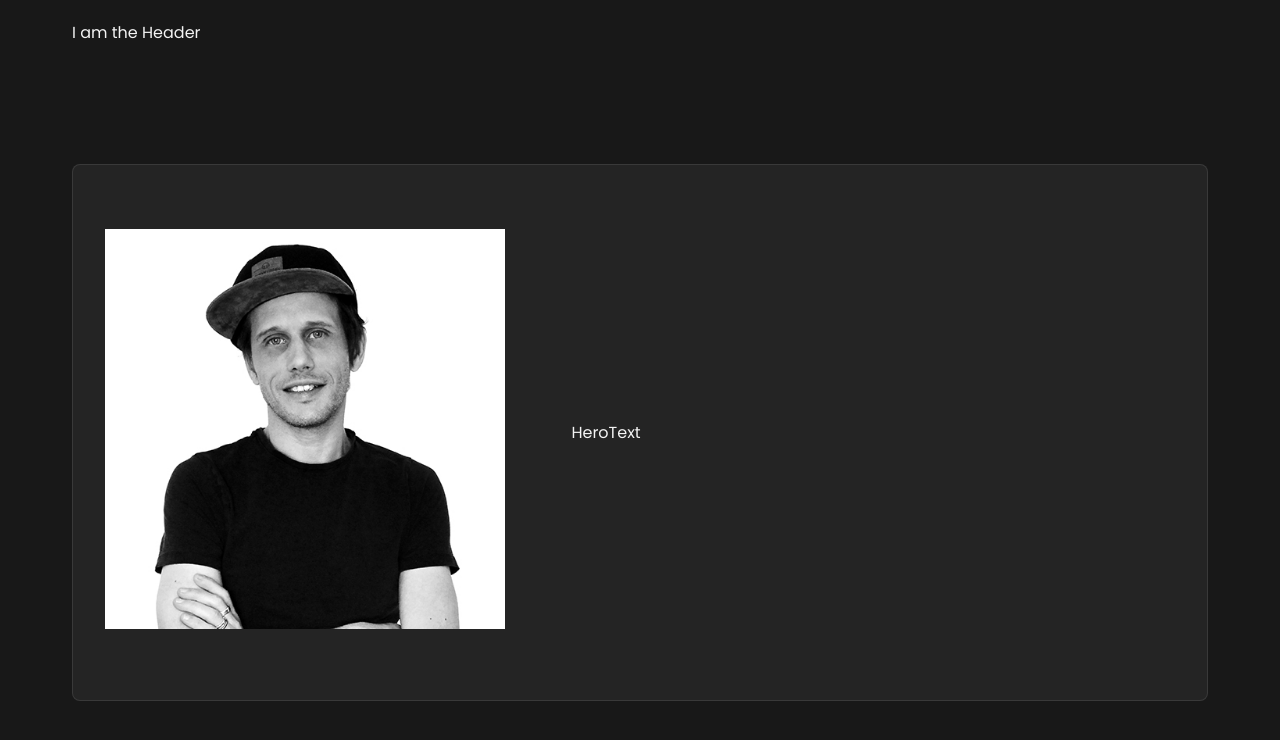
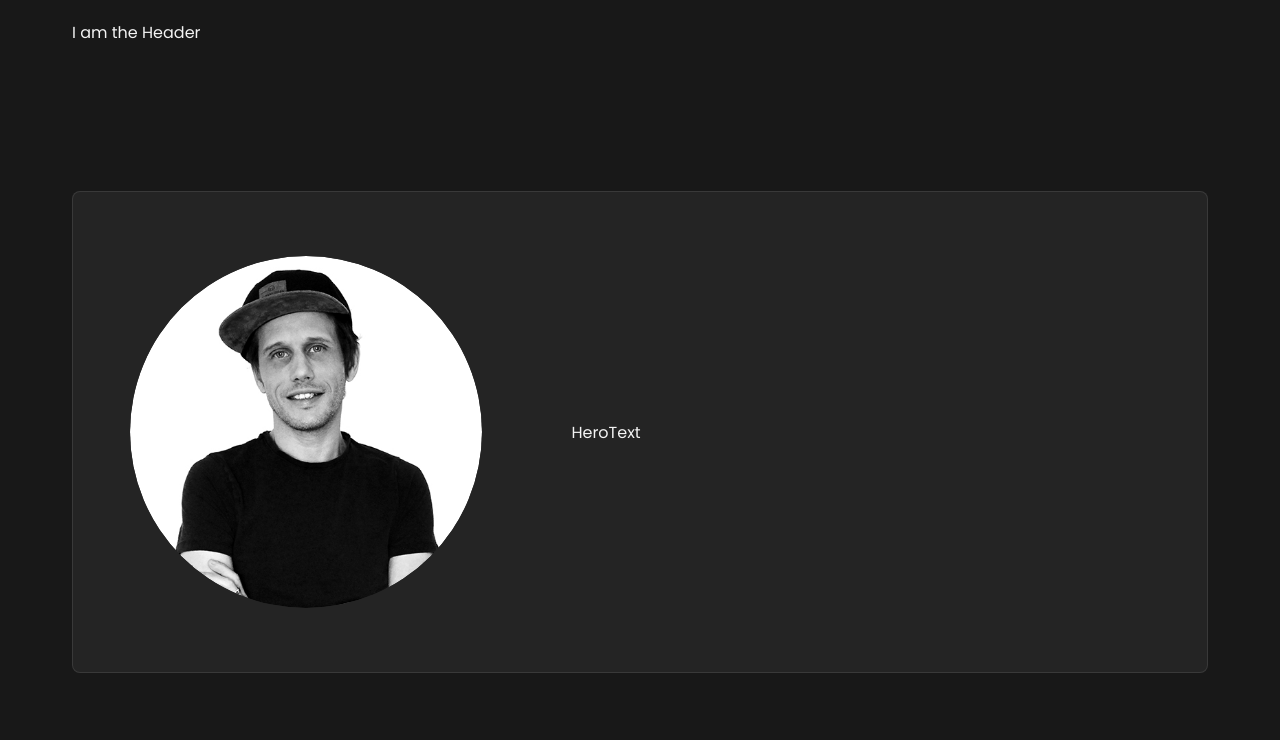
Before and after one commit to Efyx-07/MyPortfolio, a Next.js app: page / in a window 1280 px wide. Shown: the top 740 px of the page. Built offline with nearby package versions, Linux system fonts and the light colour scheme.

Commit message:
HeroSection

```diff
--- /dev/null
+++ b/src/app/components/HeroSection/HeroImage.scss
@@ -0,0 +1,32 @@
+@import '../../../assets/sass/colors.scss';
+@import '../../../assets/sass/breakpoints.scss';
+
+.hero-image {
+    display: flex;
+    justify-content: center;
+    width: 100%;
+    border-radius: 100%;
+
+    .image-container {
+        display: block;
+        width: 100%;
+        max-width: 20rem;
+        height: auto;
+        position: relative;
+        overflow: hidden;
+        border-radius: inherit;
+
+        .img {
+            width: 100%;
+            height: auto;
+            border-radius: inherit;
+        }
+    }
+}
+
+@media (min-width: $lg) {
+    .hero-image .image-container {
+        max-width: 22rem;
+        max-height: 22rem;
+    }
+}
--- a/src/app/components/HeroSection/HeroImage.tsx
+++ b/src/app/components/HeroSection/HeroImage.tsx
@@ -1,10 +1,19 @@
-import Image from "next/image"
+import Image from "next/image";
+import './HeroImage.scss';
 
 export default function HeroImage() {
     return (
         <div className="hero-image">
             <div className="image-container">
-                <Image src='/images/decoration/fxsavarydev.jpg' width={400} height={400} alt="fxsavary.com" />
+                <Image
+                className="img"
+                    src='/images/decoration/fxsavarydev.jpg'
+                    layout="responsive"
+                    width={500}
+                    height={500}
+                    objectFit="cover"
+                    alt="fxsavary.com"
+                />
             </div>
         </div>
     )
```
